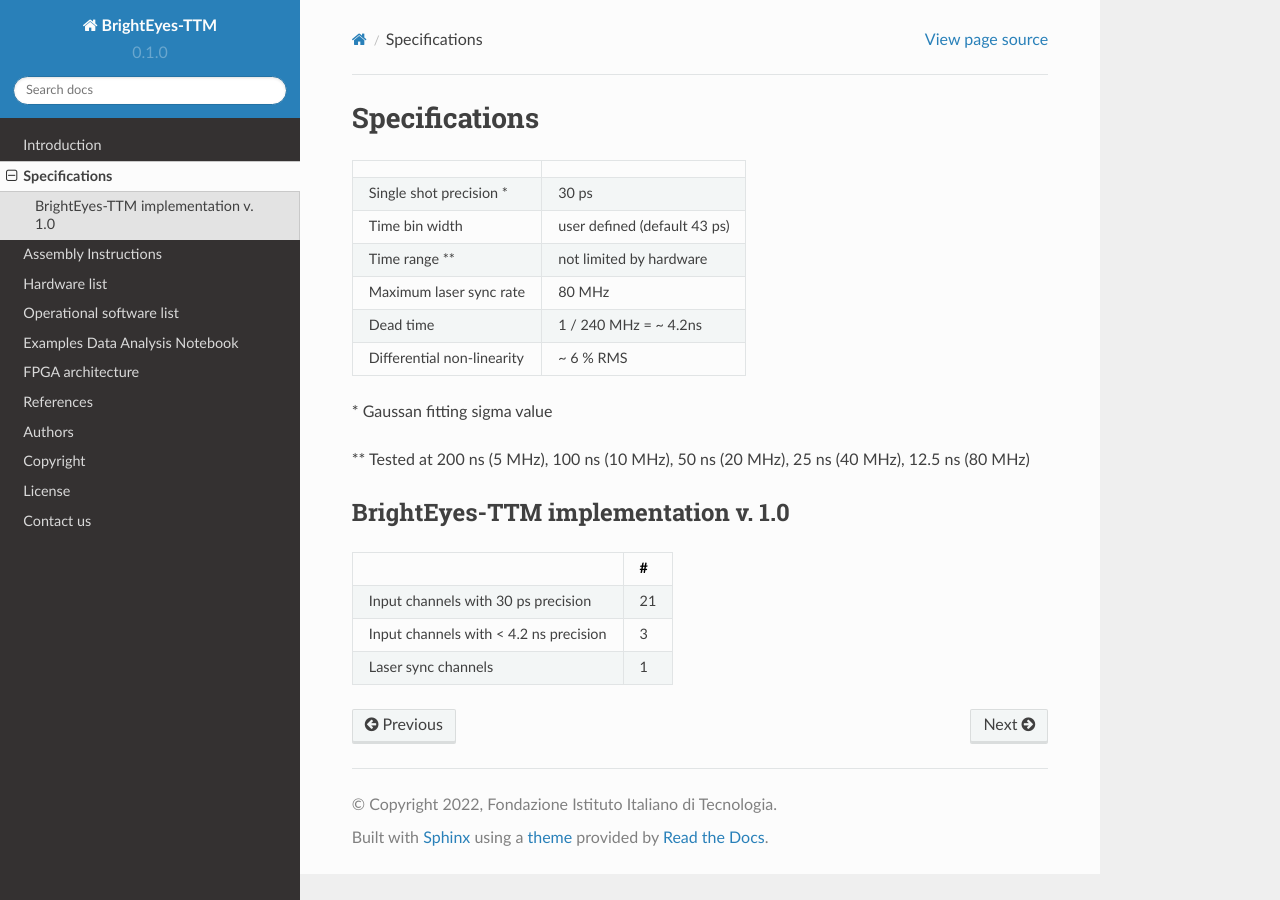
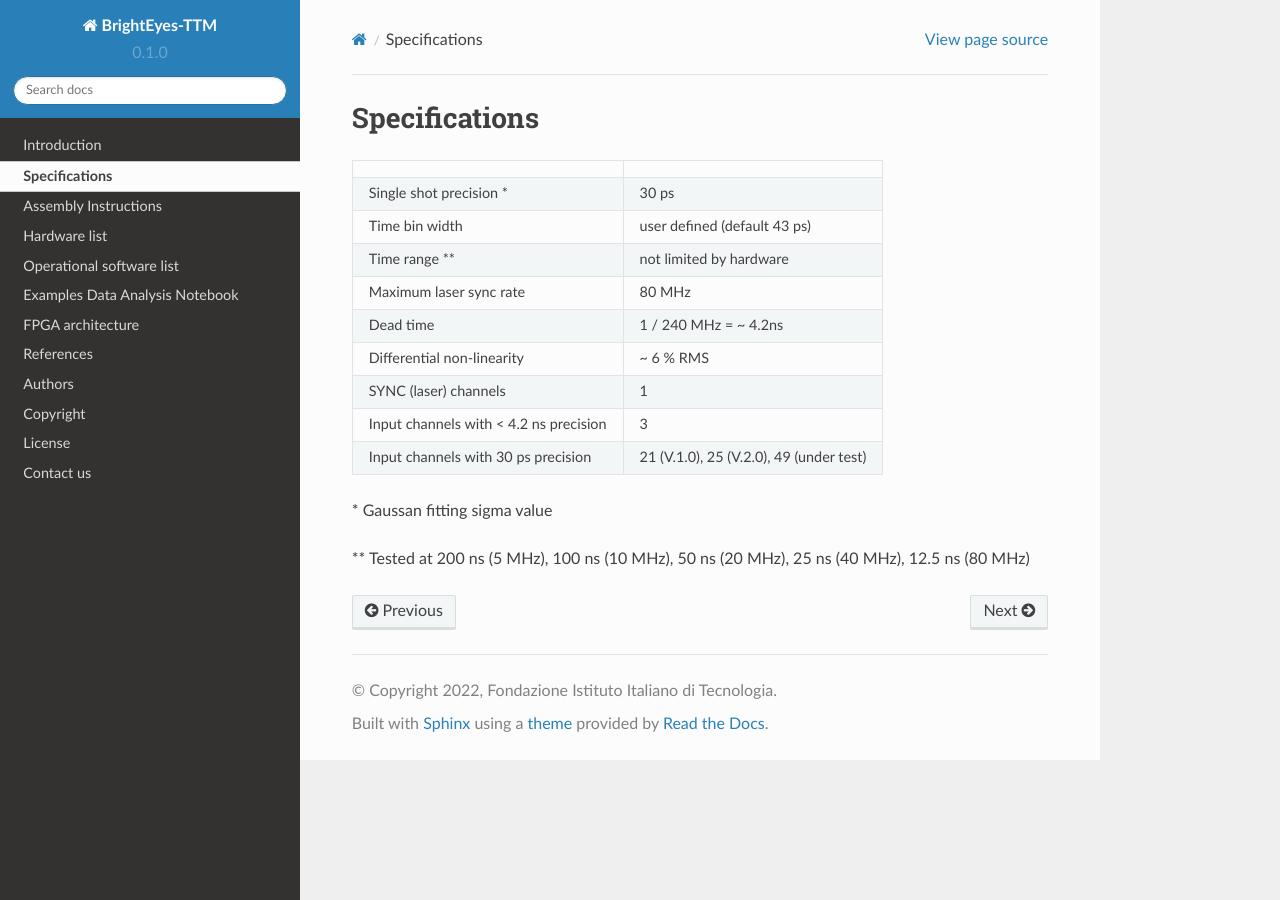
Before and after one commit to mattia-donato/BrightEyes-TTM-docs, a Sphinx documentation site: the page built from docs/source/specifications.rst, in a window 1280 px wide. Built offline with Sphinx 7.4.7 and the Read the Docs theme 2.0.0, drawn with Linux system fonts in a browser that asks for light colours.

Commit message:
Update specifications.rst

```diff
--- a/docs/source/specifications.rst
+++ b/docs/source/specifications.rst
@@ -20,23 +20,13 @@
      - 1 / 240 MHz = ~ 4.2ns
    * - Differential non-linearity
      - ~ 6 % RMS
-
+   * - SYNC (laser) channels
+     - 1
+   * - Input channels with < 4.2 ns precision
+     - 3
+   * - Input channels with 30 ps precision
+     - 21 (V.1.0), 25 (V.2.0), 49 (under test)
 
 \* Gaussan fitting sigma value
 
 \** Tested at 200 ns (5 MHz), 100 ns (10 MHz), 50 ns (20 MHz), 25 ns (40 MHz), 12.5 ns (80 MHz)
-
-BrightEyes-TTM implementation v. 1.0
-^^^^^^^^^^^^^^^^^^^^^^^^^^^^^^^^^^^^
-
-.. list-table::
-   :header-rows: 1
-
-   * -
-     - #
-   * - Input channels with 30 ps precision
-     - 21
-   * - Input channels with < 4.2 ns precision
-     - 3
-   * - Laser sync channels
-     - 1
```
